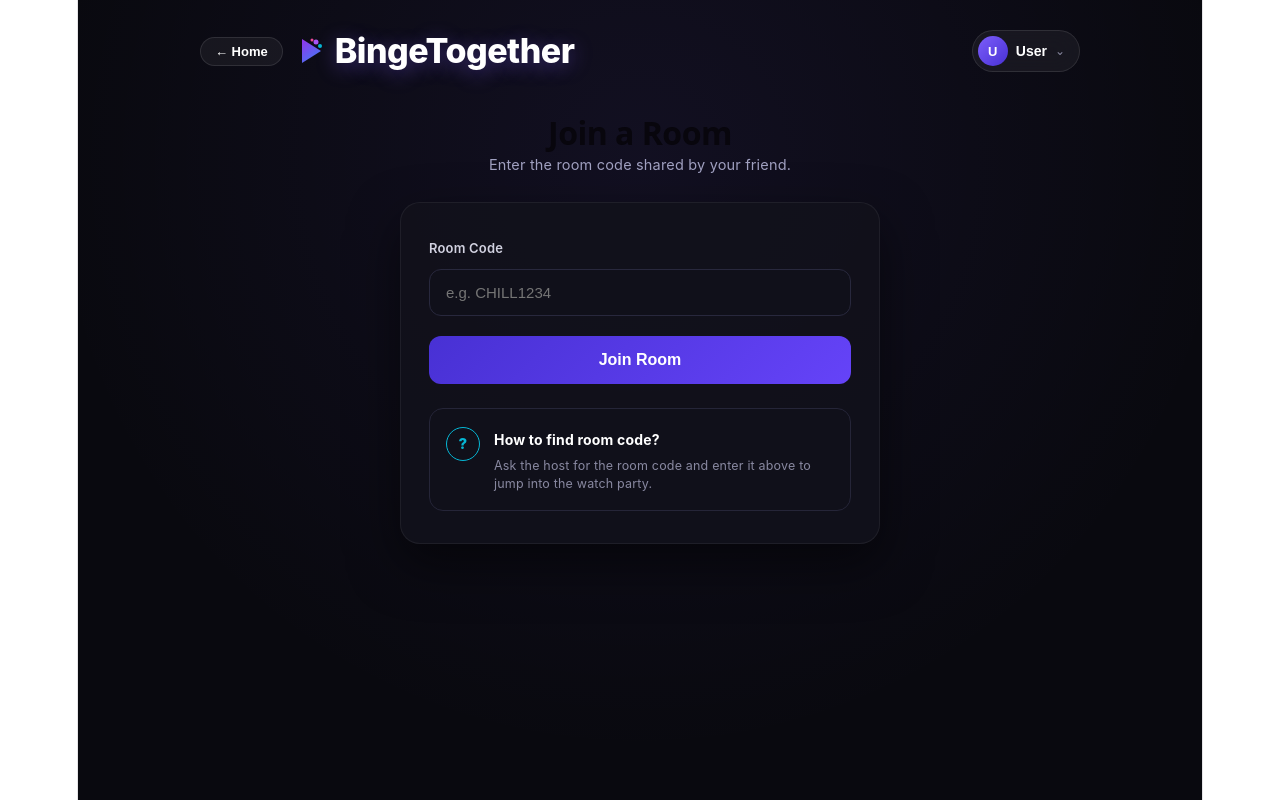
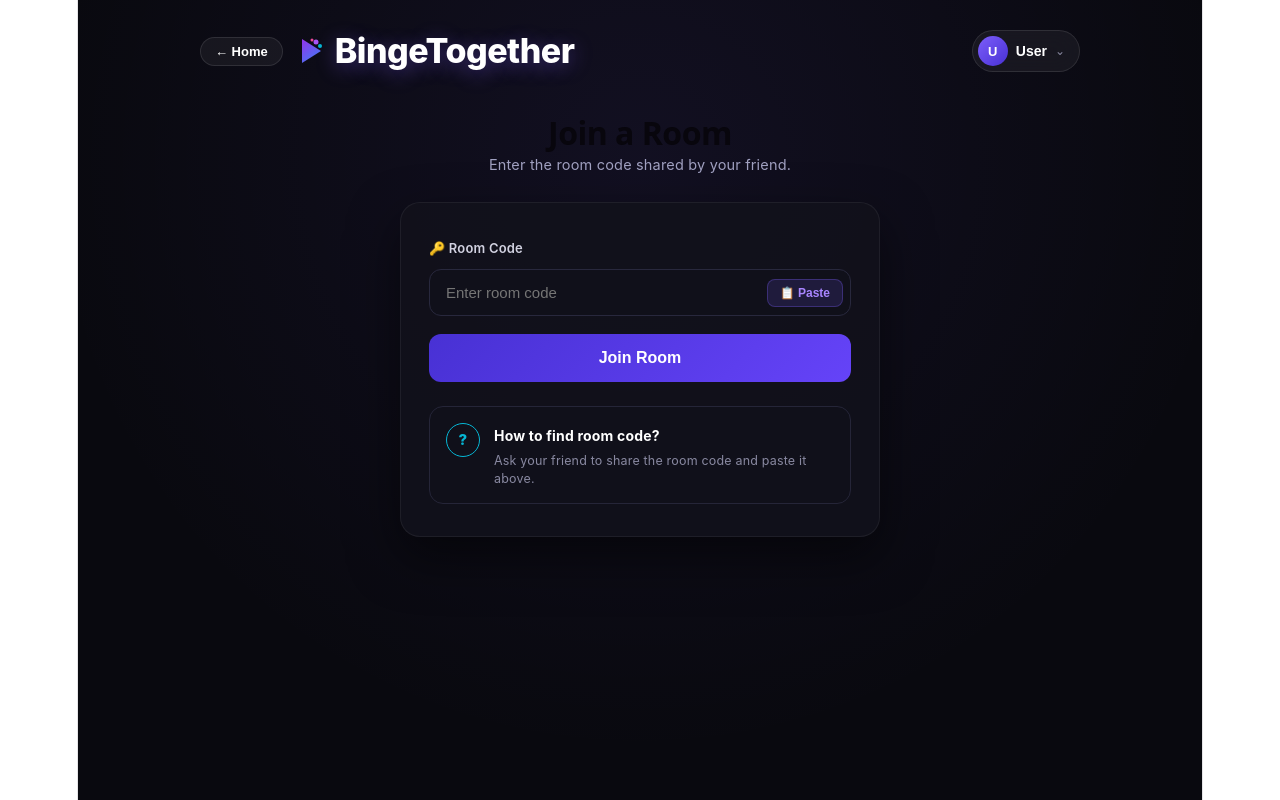
Before and after one commit to void2306/BingeTogether-Frontend, a React (Vite) app: page /join in a window 1280 px wide. Built offline with nearby package versions, Linux system fonts and the light colour scheme.

Commit message:
design: updated join room page with paste button, inline status alerts, and loader

```diff
--- a/src/pages/JoinRoomPage.css
+++ b/src/pages/JoinRoomPage.css
@@ -187,7 +187,7 @@
 .join-form {
   display: flex;
   flex-direction: column;
-  gap: 20px;
+  gap: 18px;
 }
 
 .input-group {
@@ -203,12 +203,19 @@
   font-weight: 600;
 }
 
-.input-group input {
+/* Input with Paste Action Button Inside */
+.input-paste-wrapper {
+  position: relative;
+  display: flex;
+  align-items: center;
+}
+
+.input-paste-wrapper input {
   width: 100%;
   background: #10101a;
   border: 1px solid #28283d;
   border-radius: 12px;
-  padding: 14px 16px;
+  padding: 14px 100px 14px 16px; /* Right padding for paste button */
   color: #ffffff;
   font-size: 15px;
   outline: none;
@@ -216,11 +223,53 @@
   transition: border-color 0.2s, box-shadow 0.2s;
 }
 
-.input-group input:focus {
+.input-paste-wrapper input:focus {
   border-color: #7c5dfa;
   box-shadow: 0 0 12px rgba(124, 93, 250, 0.3);
 }
 
+.paste-action-btn {
+  position: absolute;
+  right: 8px;
+  background: rgba(124, 93, 250, 0.15);
+  border: 1px solid rgba(124, 93, 250, 0.3);
+  color: #a885ff;
+  padding: 6px 12px;
+  border-radius: 8px;
+  font-size: 12px;
+  font-weight: 600;
+  cursor: pointer;
+  transition: all 0.2s ease;
+}
+
+.paste-action-btn:hover {
+  background: #7c5dfa;
+  color: #ffffff;
+}
+
+/* In-Card Status Banners */
+.card-alert-banner {
+  padding: 10px 14px;
+  border-radius: 10px;
+  font-size: 13px;
+  font-weight: 600;
+  text-align: center;
+  animation: fadeIn 0.25s ease;
+}
+
+.error-alert {
+  background: rgba(255, 71, 87, 0.12);
+  border: 1px solid rgba(255, 71, 87, 0.35);
+  color: #ff4757;
+}
+
+.success-alert {
+  background: rgba(46, 213, 115, 0.12);
+  border: 1px solid rgba(46, 213, 115, 0.35);
+  color: #2ed573;
+}
+
+/* Submit Button & Spinner Loader */
 .submit-join-btn {
   width: 100%;
   background: linear-gradient(135deg, #4831d4, #6543f8);
@@ -240,17 +289,37 @@
 }
 
 .submit-join-btn:disabled {
-  opacity: 0.6;
+  opacity: 0.7;
   cursor: not-allowed;
   transform: none;
 }
 
-/* Info Box */
+.joining-loader {
+  display: flex;
+  align-items: center;
+  justify-content: center;
+  gap: 8px;
+}
+
+.spinner-dot {
+  width: 14px;
+  height: 14px;
+  border: 2px solid rgba(255, 255, 255, 0.3);
+  border-top-color: #ffffff;
+  border-radius: 50%;
+  animation: spin 0.6s linear infinite;
+}
+
+@keyframes spin {
+  to { transform: rotate(360deg); }
+}
+
+/* Help Info Box */
 .info-help-box {
   background: #10101a;
   border: 1px solid #252538;
   border-radius: 14px;
-  padding: 18px 16px;
+  padding: 16px;
   display: flex;
   align-items: flex-start;
   gap: 14px;
@@ -272,7 +341,7 @@
 }
 
 .info-text h4 {
-  margin: 0 0 4px 0;
+  margin: 0 0 3px 0;
   font-size: 14px;
   font-weight: 700;
   color: #ffffff;
--- a/src/pages/JoinRoomPage.jsx
+++ b/src/pages/JoinRoomPage.jsx
@@ -9,6 +9,10 @@ function JoinRoomPage() {
   const [username, setUsername] = useState("User");
   const [showDropdown, setShowDropdown] = useState(false);
 
+  // Custom Status States (Replaces Browser Alerts)
+  const [errorMessage, setErrorMessage] = useState("");
+  const [successMessage, setSuccessMessage] = useState("");
+
   const navigate = useNavigate();
 
   useEffect(() => {
@@ -16,19 +20,33 @@ function JoinRoomPage() {
     if (savedUsername) setUsername(savedUsername);
   }, []);
 
+  const handlePasteFromClipboard = async () => {
+    try {
+      const text = await navigator.clipboard.readText();
+      if (text) {
+        setRoomCode(text.trim());
+        setErrorMessage("");
+      }
+    } catch (err) {
+      console.error("Clipboard permission denied/error:", err);
+    }
+  };
+
   const handleJoinRoom = async (e) => {
     if (e && e.preventDefault) e.preventDefault();
+    setErrorMessage("");
+    setSuccessMessage("");
 
     const userId = localStorage.getItem("userId");
 
     if (!userId || userId === "undefined" || userId === "null") {
-      alert("Please log in first.");
-      navigate("/login");
+      setErrorMessage("Please log in first to join a room.");
+      setTimeout(() => navigate("/login"), 1500);
       return;
     }
 
     if (!roomCode.trim()) {
-      alert("Please enter a valid Room Code.");
+      setErrorMessage("Please enter a valid room code.");
       return;
     }
 
@@ -38,8 +56,6 @@ function JoinRoomPage() {
       roomCode: roomCode.trim(),
       userId: Number(userId),
     };
-
-    console.log("[DEBUG] Sending Clean Join Payload:", payload);
 
     try {
       const token = localStorage.getItem("token");
@@ -55,21 +71,25 @@ function JoinRoomPage() {
       });
 
       if (!response.ok) {
-        throw new Error(`Server responded with status code ${response.status}`);
+        throw new Error("Room not found. Please check the code and try again.");
       }
 
       const data = await response.json();
-      console.log("[DEBUG] Server Handshake Data:", data);
 
       if (data.success || data.roomCode) {
+        setSuccessMessage("✅ Joined successfully! Redirecting...");
         const targetRoomCode = data.roomCode || roomCode.trim();
+
+        // 0.7 second delay for sleek transition
+        setTimeout(() => {
           navigate(`/room/${targetRoomCode}`);
+        }, 700);
       } else {
-        alert(`Failed to join room: ${data.message || "Unknown error"} ❌`);
+        setErrorMessage(`❌ ${data.message || "Room not found. Please check the room code and try again."}`);
       }
     } catch (error) {
       console.error("Network interface error:", error);
-      alert(`Connection failed: ${error.message}`);
+      setErrorMessage("❌ Room not found. Please check the room code and try again.");
     } finally {
       setLoading(false);
     }
@@ -157,34 +177,64 @@ function JoinRoomPage() {
           <div className="join-room-card">
             <form onSubmit={handleJoinRoom} className="join-form">
               <div className="input-group">
-                <label>Room Code</label>
+                <label>🔑 Room Code</label>
+                <div className="input-paste-wrapper">
                   <input
                     type="text"
-                  placeholder="e.g. CHILL1234"
+                    placeholder="Enter room code"
                     value={roomCode}
-                  onChange={(e) => setRoomCode(e.target.value)}
+                    onChange={(e) => {
+                      setRoomCode(e.target.value);
+                      setErrorMessage("");
+                    }}
                     disabled={loading}
                     required
                   />
+                  <button
+                    type="button"
+                    className="paste-action-btn"
+                    onClick={handlePasteFromClipboard}
+                    disabled={loading}
+                  >
+                    📋 Paste
+                  </button>
                 </div>
+              </div>
+
+              {/* Inline Errors & Success Alerts */}
+              {errorMessage && (
+                <div className="card-alert-banner error-alert">
+                  {errorMessage}
+                </div>
+              )}
+
+              {successMessage && (
+                <div className="card-alert-banner success-alert">
+                  {successMessage}
+                </div>
+              )}
 
               <button
                 type="submit"
                 className="submit-join-btn"
                 disabled={loading}
               >
-                {loading ? "Connecting to space..." : "Join Room"}
+                {loading ? (
+                  <span className="joining-loader">
+                    <span className="spinner-dot"></span> Joining...
+                  </span>
+                ) : (
+                  "Join Room"
+                )}
               </button>
             </form>
 
-            {/* Help Information Box matching Mockup */}
+            {/* Help Information Box */}
             <div className="info-help-box">
               <div className="info-icon-circle">?</div>
               <div className="info-text">
                 <h4>How to find room code?</h4>
-                <p>
-                  Ask the host for the room code and enter it above to jump into the watch party.
-                </p>
+                <p>Ask your friend to share the room code and paste it above.</p>
               </div>
             </div>
           </div>
```
Lines whose indentation alone changed are shown as unchanged.
